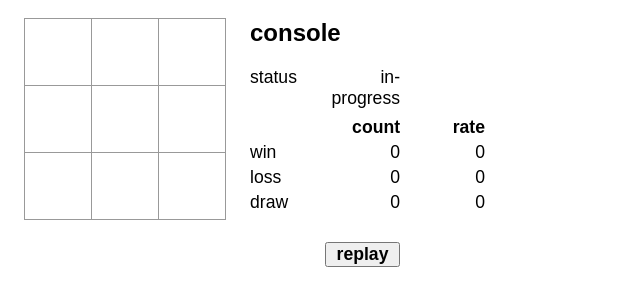
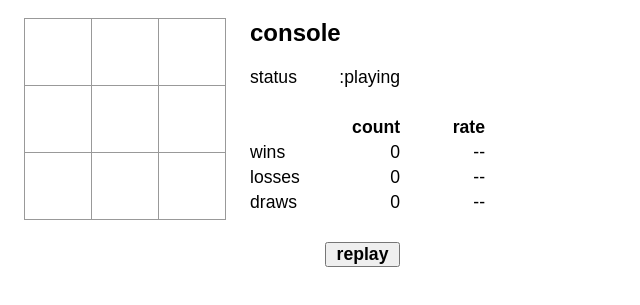
Before and after one commit to gravaman/fleish, a React app: page / in a window 1280 px wide. Shown: the part 61-366 px from the top of the page, without its empty margins (0-640 px from the left). Built offline with nearby package versions, Linux system fonts and the light colour scheme.

Commit message:
handles draw and collects series stats

```diff
--- a/client/TicTacToe/Game.js
+++ b/client/TicTacToe/Game.js
@@ -12,6 +12,11 @@ class Game extends Component {
         { squares: Array(9).fill(null) }
       ],
       stepNumber: 0,
+      seriesStats: {
+        wins: 0,
+        losses: 0,
+        draws: 0
+      },
       winner: null
     }
   }
@@ -22,8 +27,16 @@ class Game extends Component {
     return current.squares
   }
 
-  get isPlayerTurn() {
-    return this.state.stepNumber % 2 === 0
+  updatedStats(winner) {
+    let stats = Object.assign({}, this.state.seriesStats)
+    console.log('current stats:', stats)
+    let updated = Object.assign(stats, {
+      wins: winner === 1 ? stats.wins + 1 : stats.wins,
+      losses: winner === 2 ? stats.losses + 1 : stats.losses,
+      draws: winner === 0 ? stats.draws + 1 : stats.draws
+    })
+    console.log('updated stats:', updated)
+    return updated
   }
 
   handleReplay() {
@@ -56,11 +69,12 @@ class Game extends Component {
 
     // check for winner
     let winner = utilities.calculateWinner(playerSquares)
-    if (winner) {
+    if (winner !== null) {
       // skip ai turn if player win
       return this.setState({
         history: this.state.history.concat({ squares: playerSquares }),
         stepNumber: this.state.history.length,
+        seriesStats: this.updatedStats(winner),
         winner: winner
       })
     }
@@ -76,6 +90,7 @@ class Game extends Component {
             { squares: aiSquares }
           ]),
           stepNumber: stepNumber,
+          seriesStats: this.updatedStats(winner),
           winner: winner
         }, () => utilities.sendMove(2, startSquares, playerSquares, aiSquares))
       })
@@ -91,6 +106,7 @@ class Game extends Component {
         <InfoRepo
           winner={ this.state.winner }
           onReplay={ () => this.handleReplay() }
+          seriesStats={ this.state.seriesStats }
         />
       </div>
     )
--- a/client/TicTacToe/InfoRepo.js
+++ b/client/TicTacToe/InfoRepo.js
@@ -3,14 +3,27 @@ import './InfoRepo.less'
 
 class InfoRepo extends Component {
   getStatus() {
-    console.log('checking status')
-    if (this.props.winner === 1) {
-      return 'Victory'
-    }
-    if (this.props.winner === 2) {
-      return 'Defeat'
-    }
-    return 'in-progress'
+    return this.props.winner === null ? ':playing' : this.getResult()
+  }
+
+  getResult() {
+    return [ 'draw', 'victory', 'defeat' ][this.props.winner]
+  }
+
+  getEmoji() {
+    return [ ':P', ':)', ':(' ][this.props.winner]
+  }
+
+  renderStatRow(title, result) {
+    let total = this.props.seriesStats.wins + this.props.seriesStats.losses + this.props.seriesStats.draws
+    let rate = total > 0 ? result / total : '--'
+    return (
+      <div className="info-row">
+        <span className="title">{ title }</span>
+        <span className="data">{ result }</span>
+        <span className="data">{ rate }</span>
+      </div>
+    )
   }
 
   render() {
@@ -20,6 +33,7 @@ class InfoRepo extends Component {
         <div className="info-row">
           <span className="title">status</span>
           <span className="data">{ this.getStatus() }</span>
+          <span className="data-left">{ this.getEmoji() }</span>
         </div>
         <div className="spacer-row"></div>
         <div className="info-row">
@@ -27,21 +41,9 @@ class InfoRepo extends Component {
           <span className="data-header">count</span>
           <span className="data-header">rate</span>
         </div>
-        <div className="info-row">
-          <span className="title">win</span>
-          <span className="data">0</span>
-          <span className="data">0</span>
-        </div>
-        <div className="info-row">
-          <span className="title">loss</span>
-          <span className="data">0</span>
-          <span className="data">0</span>
-        </div>
-        <div className="info-row">
-          <span className="title">draw</span>
-          <span className="data">0</span>
-          <span className="data">0</span>
-        </div>
+        { this.renderStatRow('wins', this.props.seriesStats.wins) }
+        { this.renderStatRow('losses', this.props.seriesStats.losses) }
+        { this.renderStatRow('draws', this.props.seriesStats.draws) }
         <div className="spacer-row"></div>
         <div className="info-row">
           <button
--- a/client/TicTacToe/InfoRepo.less
+++ b/client/TicTacToe/InfoRepo.less
@@ -52,6 +52,11 @@ h2 {
   padding-right: @padding-data;
 }
 
+.data-left {
+  .data;
+  text-align: left;
+}
+
 .data-header {
   .data;
   font-weight: bold;
--- a/client/TicTacToe/utilities.js
+++ b/client/TicTacToe/utilities.js
@@ -10,13 +10,17 @@ let utilities = {
       [0, 4, 8],
       [2, 4, 6]
     ]
+    let isDraw = true
     for (let i = 0; i < lines.length; i++) {
       const [a, b, c] = lines[i]
+      if (!squares[a]) {
+        isDraw = false
+      }
       if (squares[a] && squares[a] === squares[b] && squares[b] === squares[c]) {
         return squares[a]
       }
     }
-    return null
+    return isDraw ? 0 : null
   },
   squaresToKey: function(squares) {
     squares = squares.slice()
```
Also changed, not shown: README.md.
